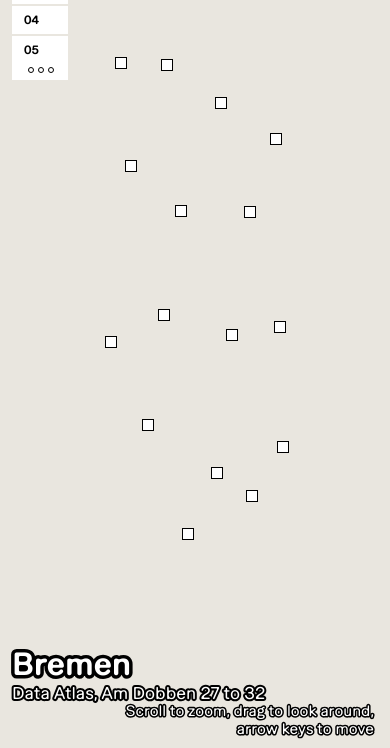
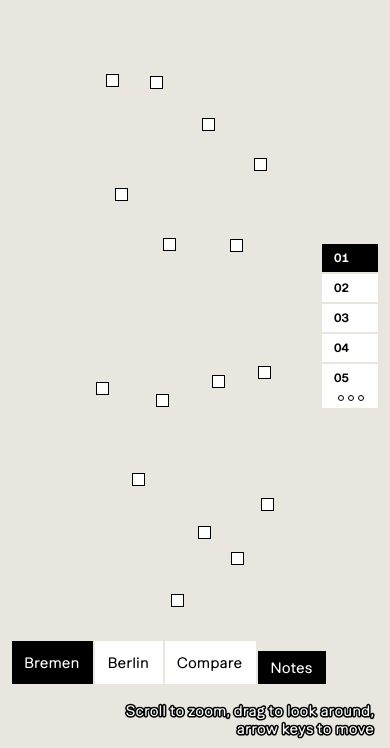
Before and after one commit to paulstuempel/TS-Berlin-Excursion, a plain HTML site: page index.html in a window 390 px wide. Shown: the part 96-844 px from the top of the page. Drawn offline with nearby package versions, Linux system fonts and the light colour scheme; some packages are replaced by stand-ins of ours.

Commit message:
Layout zurück: Name oben links, Ortsmenü links und Stufen rechts mittig; Quadrate 13 px; nur 'No scan yet.' im leeren Raum
Co-Authored-By: Claude Opus 5.5 <noreply@anthropic.com>
Claude-Session: https://claude.ai/code/session_01Y2RYfhWUhTbyKwaCcj39oX

```diff
--- a/index.html
+++ b/index.html
@@ -17,7 +17,7 @@
   }
   </script>
 
-  <link rel="stylesheet" href="style.css?v=1794436231">
+  <link rel="stylesheet" href="style.css?v=1794436864">
 </head>
 <body>
   <main id="panes">
@@ -25,14 +25,10 @@
   </main>
 
   <nav id="switch" aria-label="Places">
-    <div class="row">
-      <button type="button" data-view="bremen">Bremen</button>
-      <button type="button" data-view="berlin">Berlin</button>
-      <button type="button" data-view="split">Compare</button>
-    </div>
-    <div class="row">
-      <button type="button" data-toggle="notes">Notes</button>
-    </div>
+    <button type="button" data-view="bremen">Bremen</button>
+    <button type="button" data-view="berlin">Berlin</button>
+    <button type="button" data-view="split">Compare</button>
+    <button type="button" data-toggle="notes" class="gap">Notes</button>
   </nav>
 
   <nav id="levels" aria-label="Zoom levels"></nav>
@@ -40,6 +36,6 @@
   <p id="hint" class="outlined">Scroll to zoom, drag to look around,<br>arrow keys to move</p>
   <p id="status" class="outlined" hidden></p>
 
-  <script type="module" src="src/main.js?v=1794436231"></script>
+  <script type="module" src="src/main.js?v=1794436864"></script>
 </body>
 </html>
--- a/src/config.js
+++ b/src/config.js
@@ -72,7 +72,7 @@ export const config = {
       },
       interior: {
         type: 'none',
-        message: 'No scan yet. A scan of the Pickle Bar can be made during the visit on 21 November.',
+        message: 'No scan yet.',
       },
     },
   },
--- a/src/main.js
+++ b/src/main.js
@@ -1,6 +1,6 @@
-import { config } from './config.js?v=1794436231';
-import { createInterior } from './interior.js?v=1794436231';
-import { createNotes } from './notes-layer.js?v=1794436231';
+import { config } from './config.js?v=1794436864';
+import { createInterior } from './interior.js?v=1794436864';
+import { createNotes } from './notes-layer.js?v=1794436864';
 
 // Kartenmodul wählen: mit Key Google 3D Maps, sonst Cesium mit flachem Satellitenbild
 const CESIUM = 'https://cdn.jsdelivr.net/npm/cesium@1.146.0/Build/Cesium/';
@@ -23,9 +23,9 @@ function loadCesium() {
 }
 
 async function loadEarthModule() {
-  if (config.googleApiKey) return import('./earth-google.js?v=1794436231');
+  if (config.googleApiKey) return import('./earth-google.js?v=1794436864');
   await loadCesium();
-  return import('./earth.js?v=1794436231');
+  return import('./earth.js?v=1794436864');
 }
 
 const $ = (s) => document.querySelector(s);
--- a/src/notes-layer.js
+++ b/src/notes-layer.js
@@ -2,18 +2,18 @@
 // Sie stehen fest in der Ansicht (nicht im 3D-Raum), jede Stufe hat ihre eigenen.
 // Das Textfeld wächst aus dem Quadrat, möglichst um dessen Mitte herum.
 
-import { notes } from './notes.js?v=1794436231';
+import { notes } from './notes.js?v=1794436864';
 
 const PAD_X = 16, PAD_TOP = 12, PAD_BOTTOM = 14;   // Innenabstand des Textfelds (wie in style.css)
 
 // Bereich, in dem Quadrate liegen (Anteile der Fläche), mit festem Sicherheitsabstand
 // zu Titel, Menüs, Hinweisen und dem Ortungspunkt in der Mitte.
 // Gleiche Anteile in beiden Hälften, damit dasselbe Thema an derselben Stelle steht.
-const AREA = { x0: 0.26, x1: 0.74, y0: 0.18, y1: 0.76 };
+const AREA = { x0: 0.24, x1: 0.7, y0: 0.2, y1: 0.84 };
 const CENTER_GAP = 0.06;
 
-// Feste Ränder für offene Textfelder in px (oben die Menüs, unten Name und Adresse)
-const SAFE = { left: 180, right: 40, top: 110, bottom: 150 };
+// Feste Ränder für offene Textfelder in px (links Ortsmenü, rechts Stufenleiste, oben Titel)
+const SAFE = { left: 140, right: 200, top: 120, bottom: 56 };
 
 // Zufall mit festem Startwert, damit die Anordnung bei jedem Laden gleich ist
 function rng(seed) {
--- a/style.css
+++ b/style.css
@@ -134,14 +134,12 @@ body[data-view="split"] #divider { display: block; }
 /* ---------- Ort ---------- */
 
 /* Ort */
-/* Name und Adresse unten links in jeder Hälfte, knapp über dem Google-Logo */
 .place {
   position: absolute;
   z-index: 4;
-  left: 22px;
-  bottom: 46px;
+  top: 22px;
+  left: 28px;
   pointer-events: none;
-  white-space: nowrap;
 }
 .place p { margin: 0; line-height: 1.05; }
 .place-city {
@@ -152,7 +150,7 @@ body[data-view="split"] #divider { display: block; }
 }
 .place-address {
   --stroke: 4px;
-  margin-top: 4px !important;
+  margin-top: 6px !important;
   font-size: 17px;
 }
 
@@ -160,8 +158,9 @@ body[data-view="split"] #divider { display: block; }
 
 #levels {
   position: fixed;
-  left: 28px;
-  top: 22px;
+  right: 28px;
+  top: 50%;
+  transform: translateY(-50%);
   display: flex;
   flex-direction: column;
   gap: 2px;
@@ -218,8 +217,8 @@ body[data-view="split"] #divider { display: block; }
 }
 
 @media (max-width: 640px) {
-  .place { left: 12px; }
-  #levels { left: 12px; top: 12px; }
+  .place { top: 16px; left: 16px; }
+  #levels { right: 12px; }
   #levels button .label { display: none; }
   #levels button { grid-template-columns: auto; }
   #hint { right: 16px; left: 16px; }
@@ -229,15 +228,14 @@ body[data-view="split"] #divider { display: block; }
 
 #switch {
   position: fixed;
-  right: 28px;
-  top: 22px;
+  left: 28px;
+  top: 50%;
+  transform: translateY(-50%);
   z-index: 15;
   display: flex;
   flex-direction: column;
-  align-items: flex-end;
-  gap: 10px;
+  gap: 2px;
 }
-#switch .row { display: flex; gap: 2px; }
 #switch button,
 #levels button { z-index: 15; }
 #levels { z-index: 15; }
@@ -250,6 +248,7 @@ body[data-view="split"] #divider { display: block; }
   font-family: var(--font);
   font-size: 15px;
 }
+#switch button.gap { margin-top: 10px; }
 #switch button.active { background: var(--black); color: var(--white); }
 #switch button:focus-visible { outline: 2px solid var(--black); outline-offset: 2px; }
 
@@ -258,7 +257,7 @@ body[data-view="split"] #divider { display: block; }
 /* Quadrat (12 px) und Textfeld sind dasselbe Element mit derselben Kontur (1,5 px).
    Beim Öffnen wachsen Breite und Höhe, das Feld liegt möglichst mittig um das Quadrat. */
 .notes {
-  --dot: 12px;
+  --dot: 13px;
   position: absolute;
   inset: 0;
   z-index: 3;
@@ -313,7 +312,7 @@ body[data-view="split"] #divider { display: block; }
 .note.open .note-text { opacity: 1; transition: opacity .16s .12s; }
 
 @media (max-width: 640px) {
-  #switch { right: 12px; top: 12px; }
+  #switch { top: auto; bottom: 64px; left: 12px; transform: none; flex-direction: row; }
 }
 
 /* ---------- Ladeanzeige im Raum ---------- */
```
